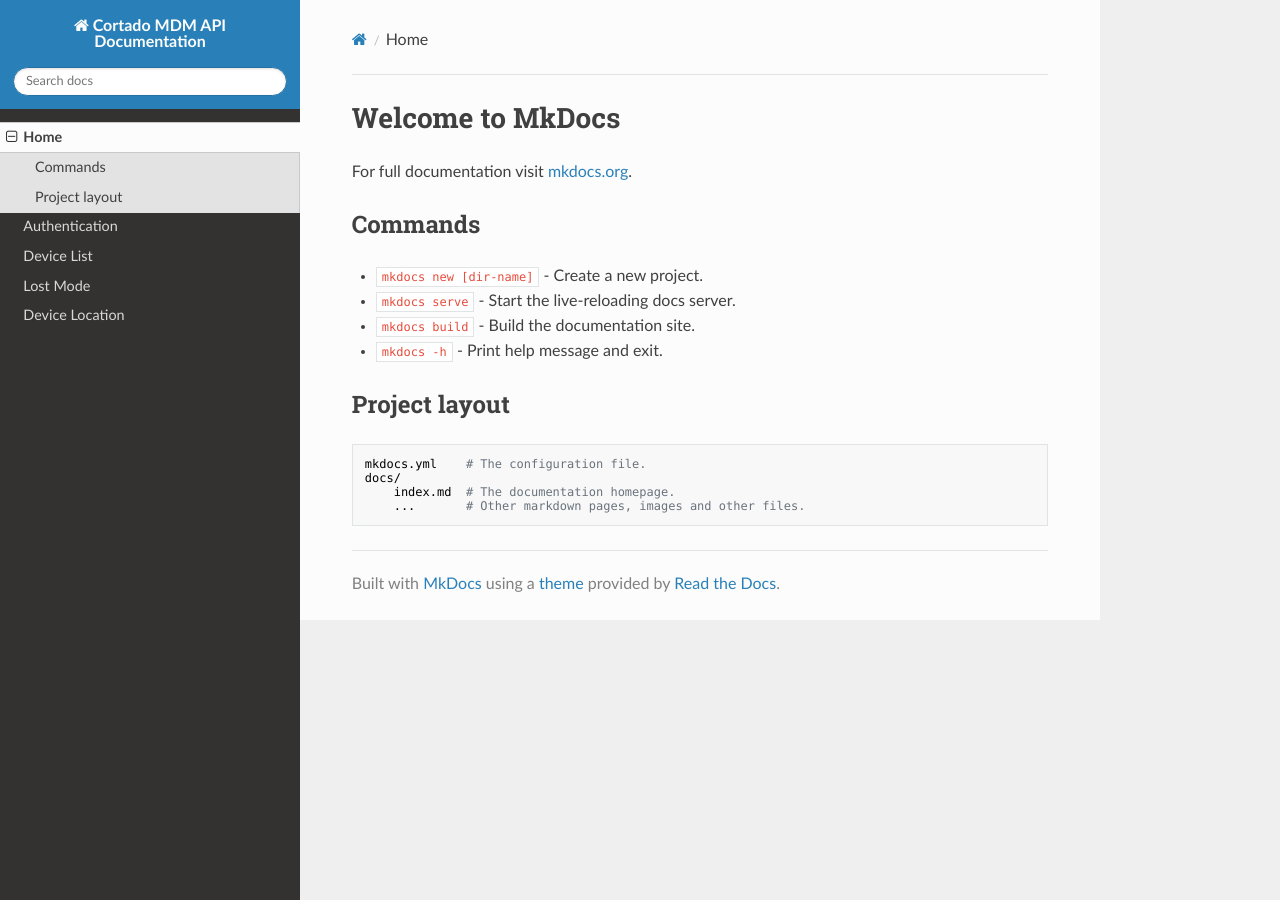
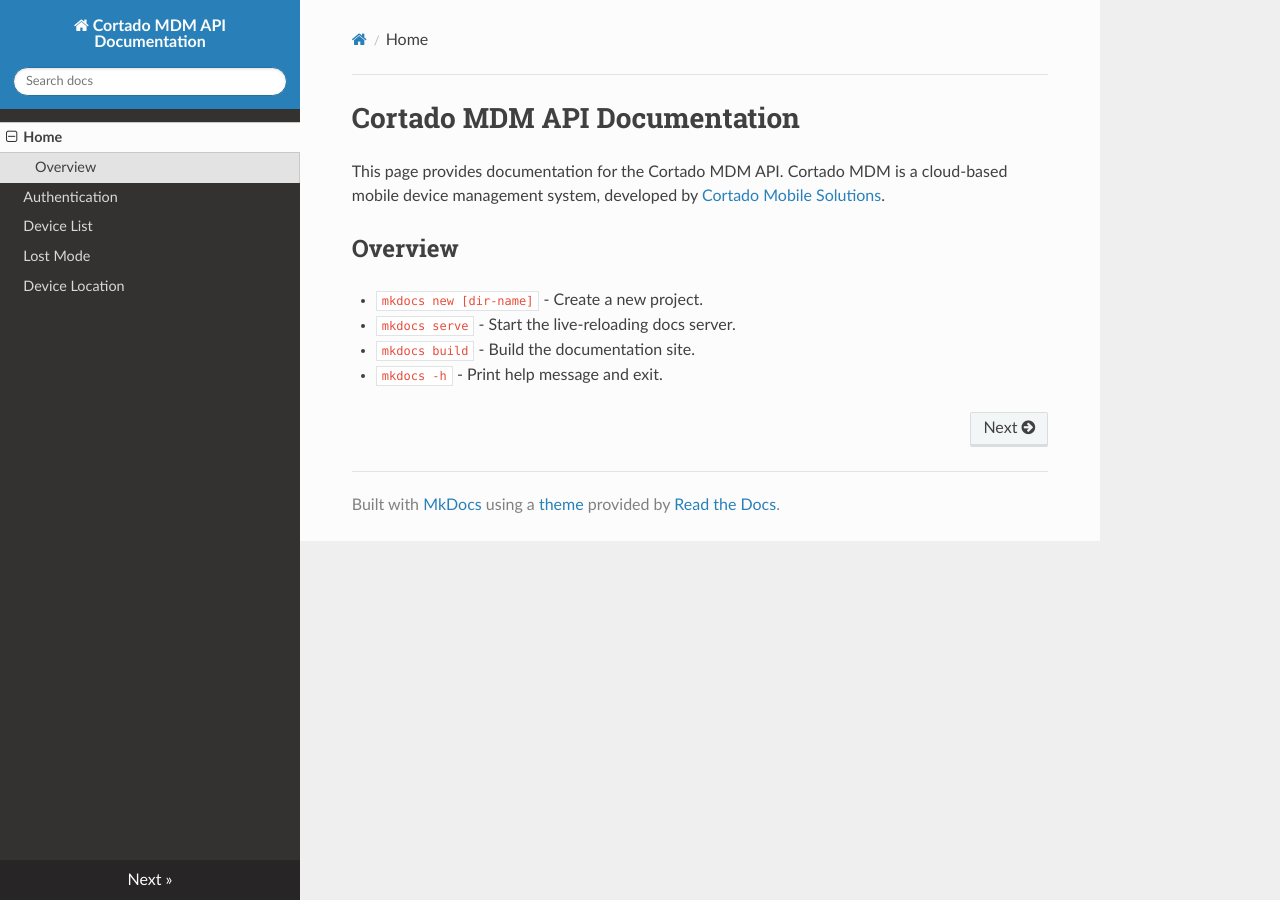
Before and after one commit to cortado-mobile-solutions/apidoc-mdm, an MkDocs documentation site: the page built from docs/index.md, in a window 1280 px wide. Built offline with MkDocs 1.6.1, drawn with Linux system fonts in a browser that asks for light colours; nearby versions of some CDN libraries.

Commit message:
added auth md

```diff
--- a/docs/index.md
+++ b/docs/index.md
@@ -1,17 +1,10 @@
-# Welcome to MkDocs
+# Cortado MDM API Documentation
 
-For full documentation visit [mkdocs.org](https://www.mkdocs.org).
+This page provides documentation for the Cortado MDM API. Cortado MDM is a cloud-based mobile device management system, developed by [Cortado Mobile Solutions](https://www.cortado.com).
 
-## Commands
+## Overview
 
 * `mkdocs new [dir-name]` - Create a new project.
 * `mkdocs serve` - Start the live-reloading docs server.
 * `mkdocs build` - Build the documentation site.
 * `mkdocs -h` - Print help message and exit.
-
-## Project layout
-
-    mkdocs.yml    # The configuration file.
-    docs/
-        index.md  # The documentation homepage.
-        ...       # Other markdown pages, images and other files.
```
Also changed, not shown: docs/auth.md (added, +3 -0 lines).
